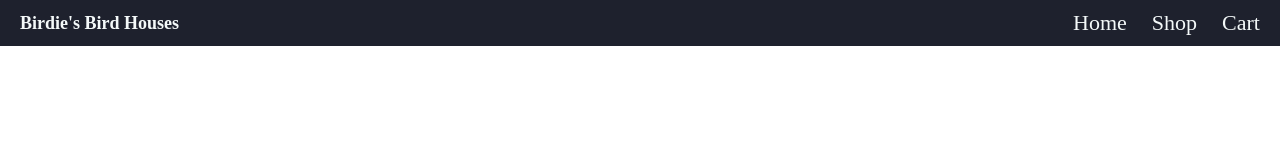
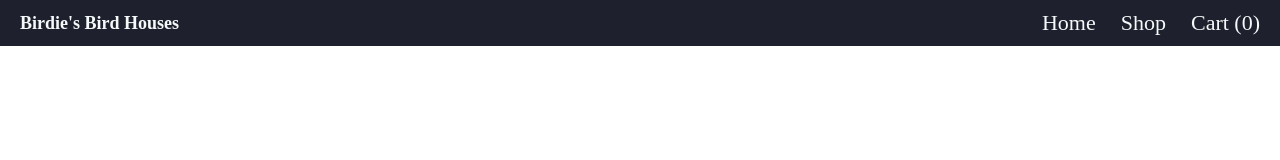
Before and after one commit to robisonwebdev/shopping-cart, a React (Create React App) app: page / in a window 1280 px wide. Shown: the top 160 px of the page. Built offline with nearby package versions, Linux system fonts and the light colour scheme; a web font is replaced by a local one.

Commit message:
Added cartQuantity to destructured props. Passed cartQuantity to cart NavLink.

```diff
--- a/src/components/Header/Header.js
+++ b/src/components/Header/Header.js
@@ -2,7 +2,7 @@ import React from 'react';
 import NavLink from './NavLink';
 import '../../styles/Header/Header.css';
 
-const Header = () => {
+const Header = ({ cartQuantity }) => {
     return (
         <header>
             <nav>
@@ -12,7 +12,7 @@ const Header = () => {
                 <ul className='nav_links'>
                     <NavLink linkTo={'/'} title='Home' />
                     <NavLink linkTo={'/shop'} title='Shop' />
-                    <NavLink linkTo={'/cart'} title='Cart' />
+                    <NavLink linkTo={'/cart'} title='Cart' value={cartQuantity} />
                 </ul>
             </nav>
         </header>
```
